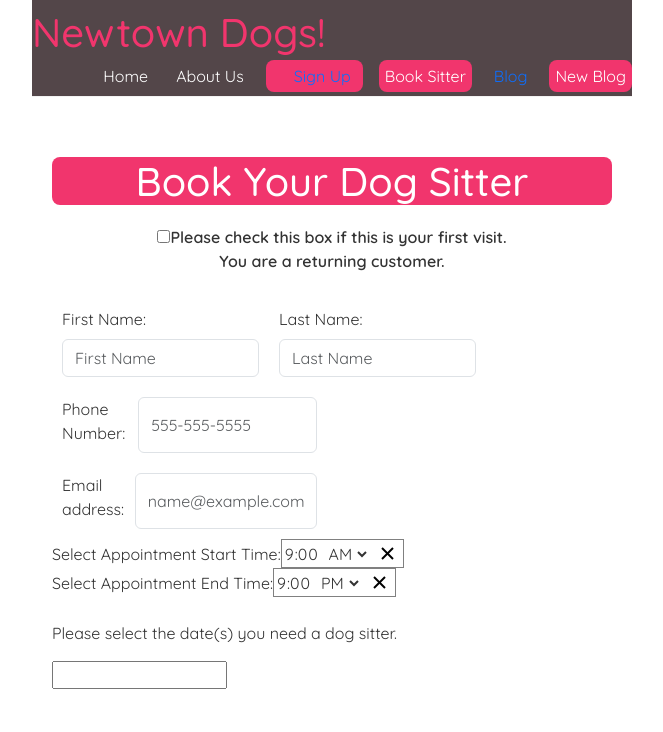
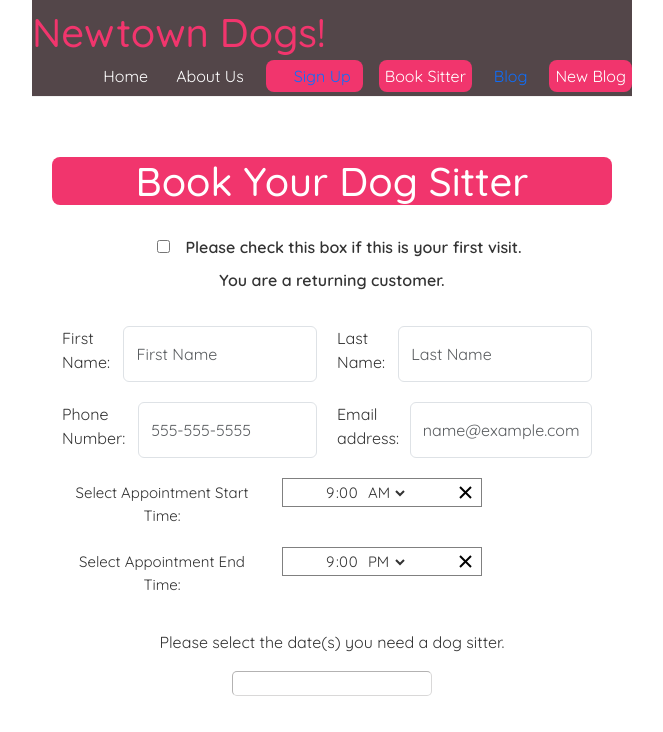
Before and after one commit to mrao2/newtowndogs, a React (Create React App) app in the folder frontend/: page /BookingPage in a window 1280 px wide. Shown: the top 732 px of the page, without its empty margins (308-971 px from the left). Built offline with nearby package versions, Linux system fonts and the light colour scheme.

Commit message:
updated BookPage Form Components
added classNames and css rules

```diff
--- a/frontend/src/Components/pages/BookingPage/BookingPage.css
+++ b/frontend/src/Components/pages/BookingPage/BookingPage.css
@@ -14,6 +14,7 @@
     display:inline-flex;
     padding: 10px;
     justify-content: center;
+    margin: 10px;
 }
 
 .bookingSubmit {
@@ -25,13 +26,15 @@
 
 .clientName {
     display: inline-flex;
-    max-width: 530px;
     justify-content: center;
+    flex-wrap: wrap;
 }
 
 .clientFirstName, .clientLastName {
     max-width: 265px;
     margin: 5px;
+    display: inline-flex;
+    justify-content: center;
 }
 
 .clientPhoneNumber {
@@ -69,3 +72,51 @@
     text-align: center;
     font-weight: 600;
 }
+
+.consultationNotice {
+    margin: 30px;
+}
+
+input[type='checkbox'] {
+    margin: 15px;
+}
+
+.appDatePicker {
+    text-align: center;
+    font-weight: 600;
+    border-radius: 5px;
+    border-width: 1px;
+    display:inline-flex;
+    font-size: 15px;
+    width: 200px;
+    border-color: rgba(173, 171, 171, 0.459);
+}
+
+#appDatePicker {
+    display: block;
+    margin: auto;
+    text-align: center;
+}
+
+.timePicker {
+ display: inline-block;
+ text-align: center;
+ margin: 10px;
+ border-radius: 5px;
+ border-width: 1px;
+ display:inline-flex;
+ font-size: 15px;
+ width: 200px;
+ border-color: rgba(173, 171, 171, 0.459);
+}
+
+.specialReqLabel {
+    margin: 10px;
+}
+
+.clientContactInfo {
+    display: inline-flex;
+    flex-wrap: wrap;
+    justify-content: center;
+
+}
--- a/frontend/src/Components/pages/BookingPage/ConsultationForm.js
+++ b/frontend/src/Components/pages/BookingPage/ConsultationForm.js
@@ -53,6 +53,7 @@ const ConsultationForm = () => {
                 </div>
 
                 <br />
+                <div className="clientContactInfo">
                     <div className="clientPhoneNumber">
 
                         <Form.Group className="clientPhoneNumber" controlId="clientPhoneNumber">
@@ -68,11 +69,13 @@ const ConsultationForm = () => {
                             <Form.Control type="email" placeholder="name@example.com" />
                         </Form.Group>
                     </div>
+
+                </div>
                 <br />
                 <div>
-                    <p className="consultationNotice">Please note, all first-time consultation appointments are 1 hour long.</p>
-                    <label>Select Appointment Start Time: </label>
-                    <TimePicker value={startTime} onChange={handleStartTimeChange} disableClock={true} />
+                    <p className="consultationNotice">Please note, all first-time consultation appointments are 1 hour.</p>
+                    <label className="timePicker">Select Appointment Start Time: </label>
+                    <TimePicker className="timePicker" value={startTime} onChange={handleStartTimeChange} disableClock={true} />
                 </div>
                 <br />
                 <div id="appDatePicker">
@@ -82,7 +85,7 @@ const ConsultationForm = () => {
                 <br />
                 <div className="appSpecialRequirements">
                     <Form.Group className="appSpecialRequirements" controlId="appSpecialRequirements">
-                        <Form.Label>Special Requirements: </Form.Label>
+                        <Form.Label className="specialReqLabel">Special Requirements: </Form.Label>
 
                         <Form.Control as="textarea" rows={3} />
                     </Form.Group>
--- a/frontend/src/Components/pages/BookingPage/ReturnCustomerForm.js
+++ b/frontend/src/Components/pages/BookingPage/ReturnCustomerForm.js
@@ -60,6 +60,7 @@ const ReturnCustomerForm = () => {
                 </div>
 
                 <br />
+                <div className="clientContactInfo">
                     <div className="clientPhoneNumber">
 
                         <Form.Group className="clientPhoneNumber" controlId="clientPhoneNumber">
@@ -75,15 +76,17 @@ const ReturnCustomerForm = () => {
                             <Form.Control type="email" placeholder="name@example.com" />
                         </Form.Group>
                     </div>
+
+                </div>
                 <br />
                 <div>
-                    <label>Select Appointment Start Time: </label>
-                    <TimePicker value={startTime} onChange={handleStartTimeChange} disableClock={true} />
+                    <label className="timePicker">Select Appointment Start Time: </label>
+                    <TimePicker className="timePicker" value={startTime} onChange={handleStartTimeChange} disableClock={true} />
                 </div>
 
                 <div>
-                    <label>Select Appointment End Time: </label>
-                    <TimePicker value={endTime} onChange={handleEndTimeChange} disableClock={true} />
+                    <label className="timePicker">Select Appointment End Time: </label>
+                    <TimePicker className="timePicker" value={endTime} onChange={handleEndTimeChange} disableClock={true} />
                 </div>
                 <br />
                 <div id="appDatePicker">
@@ -93,7 +96,7 @@ const ReturnCustomerForm = () => {
                 <br />
                 <div className="appSpecialRequirements">
                     <Form.Group className="appSpecialRequirements" controlId="appSpecialRequirements">
-                        <Form.Label>Special Requirements: </Form.Label>
+                        <Form.Label className="specialReqLabel">Special Requirements: </Form.Label>
 
                         <Form.Control as="textarea" rows={3} />
                     </Form.Group>
```
Lines whose indentation alone changed are shown as unchanged.
